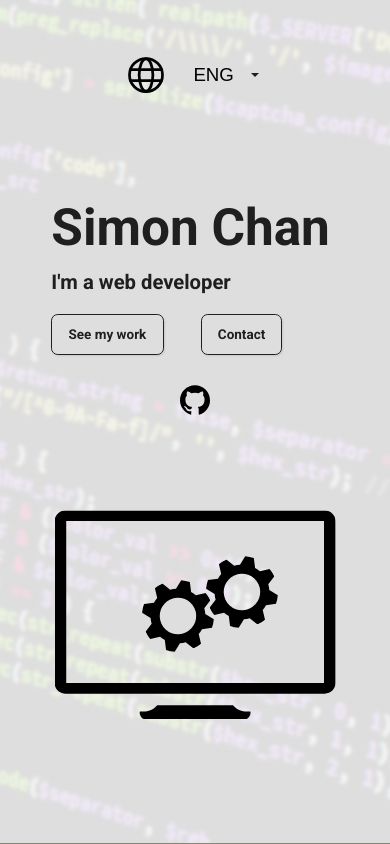
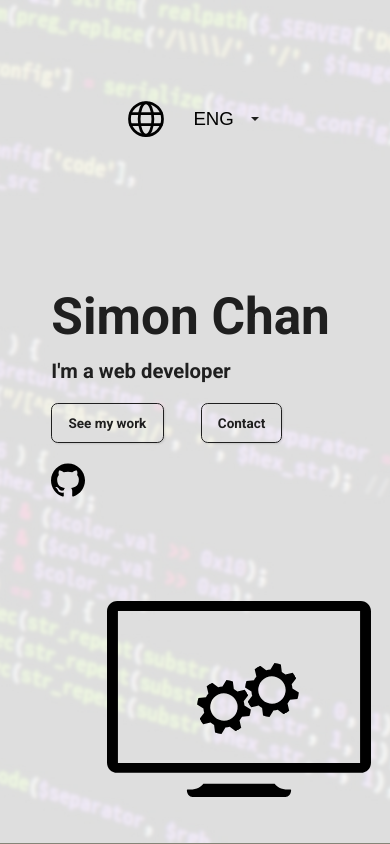
Before and after one commit to simoncse/simoncse.github.io, a website built with webpack: page dist/index.html in a window 390 px wide. Shown: the top 844 px of the page. Built offline with nearby package versions, Linux system fonts and the light colour scheme.

Commit message:
fixed mobile layout

```diff
--- a/scss/3-basics/_base.scss
+++ b/scss/3-basics/_base.scss
@@ -26,7 +26,7 @@ html {
     }
 
     @include xl {
-        font-size:18px;
+        font-size:17.5px;
     }
 }
 
--- a/scss/3-basics/_typography.scss
+++ b/scss/3-basics/_typography.scss
@@ -23,7 +23,7 @@ h3 {
 
 
 p {
-    max-width: 45ch;
+    // max-width: 45ch;
     line-height: 1.5;
     word-spacing: .225rem;
     font-size:1.05rem;
--- a/scss/4-layout/_hero.scss
+++ b/scss/4-layout/_hero.scss
@@ -1,10 +1,10 @@
 .hero {
     height: 100vh;
     display: grid;
-    place-items: center;
-    gap:3.5rem;
-    align-content: space-evenly;
+    justify-items: center;
+    grid-template-rows: 1fr 5fr;
     @include bg-image('/assets/bg.jpg');
+
 
 }
 
@@ -18,10 +18,15 @@
     align-items:center;
     flex-wrap: wrap;
 
-
-    }
+}
 
 .hero__text {
+
+    padding-top:100px;
+
+    @include md {
+        padding-top:0;
+    }
     h1{
         font-size:3.8rem;
 
@@ -49,11 +54,8 @@
 
 .hero__outer {
     margin-top:1.45rem;
-    display:flex;
-    justify-content: center;
-
     img {
-        width:2.2rem;
+        width:2.5rem;
     }
 }
 
@@ -61,24 +63,13 @@
 
 .hero__logo {
     flex:0 0 400px;
-    max-width: 100%;
-    max-height: 350px;
     margin-left: auto;
-    position:relative;
-    // width:400px;
-    height:400px;
+    position: relative;
 
+    max-width: 75%;
 
     .screen {
-        position: absolute;
-        top:50%;
-        left:50%;
-        transform: translate(-50%,-50%);
-        width:80%;
-
-        @include lg{
             width: 100%;
-        }
     }
 
     .gear-1,.gear-2 {
@@ -92,11 +83,11 @@
 
     .gear-1{
         top:40%;
-        left:35%;
+        left:34%;
     }
 
     .gear-2 {
-        top:33%;
-        left:53%;
+        top:31.5%;
+        left:52.5%;
     }
 }
--- a/scss/4-layout/_overview.scss
+++ b/scss/4-layout/_overview.scss
@@ -17,6 +17,11 @@
 .about, .skills{
     flex:0 0 auto;
     max-width: 100%;
+
+    p{
+        max-width: 45ch;
+    }
+
     h2 {
         margin-bottom: 1.25rem;
     }
--- a/scss/4-layout/_projects.scss
+++ b/scss/4-layout/_projects.scss
@@ -15,7 +15,7 @@
 
 
     //see typograhpy for paragraph max-width;
-    grid-template-columns: 50ch;
+    grid-template-columns: .75fr;
     justify-content: center;
 
     align-items: center;
@@ -33,6 +33,8 @@
 
         display:flex;
         flex-direction: column;
+
+
         gap:.9rem;
 
         box-shadow: $base-box-shadow;
@@ -42,21 +44,16 @@
             @include trans(0.3s ease-in);
         }
 
-
         h3,p {
             padding:0 1rem;
         }
 
-        h3 {
-            align-self: flex-start;
-        }
     }
 }
 
 
 .project__image{
-    // overflow: hidden;
-    //w:960 h:540
+    max-width:100%;
 
     img {
         // opacity: 20%;
--- a/scss/5-modules/_language.scss
+++ b/scss/5-modules/_language.scss
@@ -1,17 +1,13 @@
 $label-size:.95rem;
 
 .lang-menu {
-    // margin-top:2.5rem;
-
+    align-self: end;
 
     font-size:22px;
     @include md {
         font-size:17.5px;
 
     }
-
-
-
     width:6.5em;
 
 
--- a/scss/main.scss
+++ b/scss/main.scss
@@ -17,6 +17,7 @@
 //LAYOUT
 @import '4-layout/body';
 @import '4-layout/hero';
+@import '5-modules/language';
 @import '4-layout/overview';
 @import '4-layout/projects';
 @import '4-layout/contact';
@@ -25,4 +26,3 @@
 @import '5-modules/cursor';
 @import '5-modules/toast';
 @import '5-modules/spinner';
-@import '5-modules/language';
```
Also changed, not shown: dist/index.html, dist/main.css, dist/zh.html.
